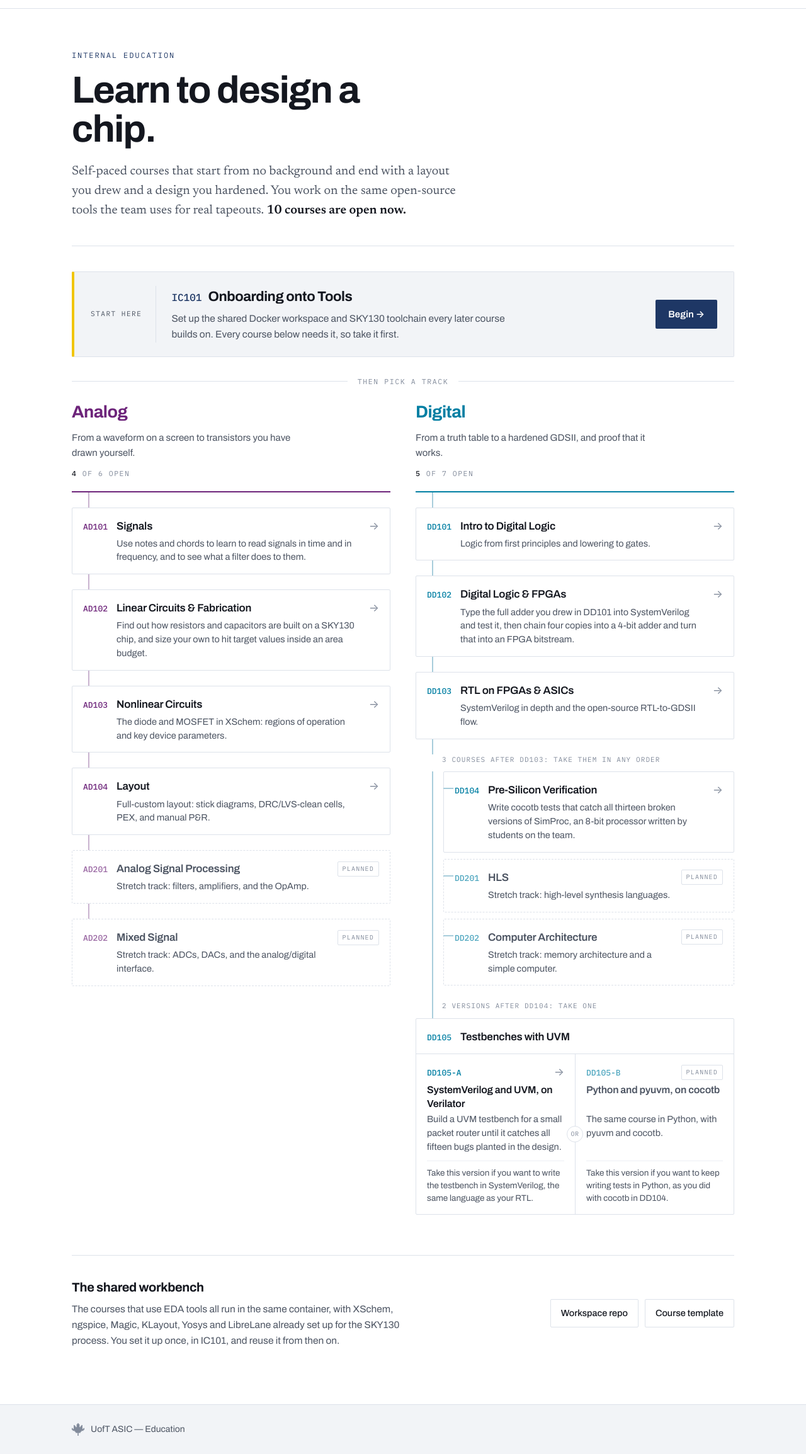
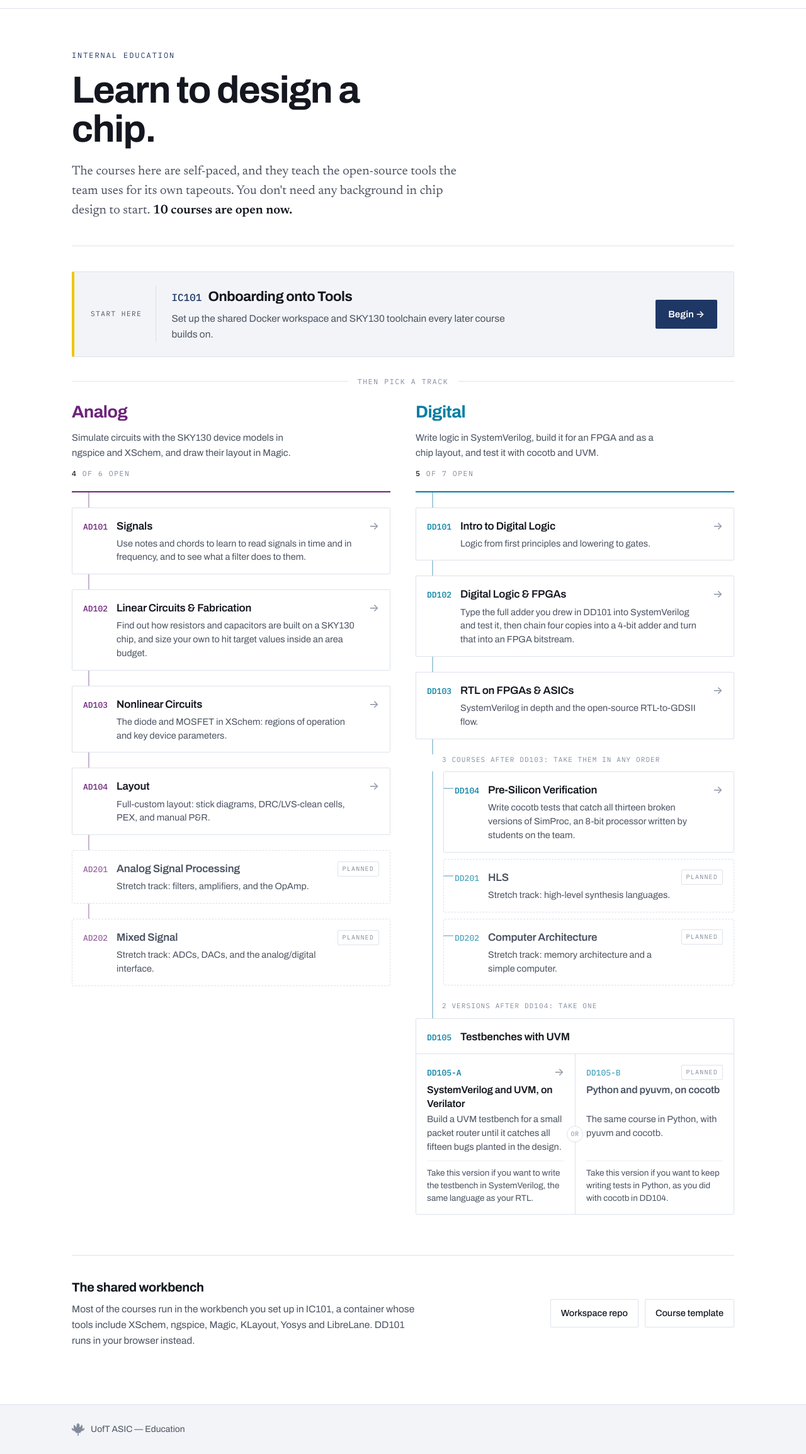
Before and after one commit to uoftasic/edu, a plain HTML site: page index.html in a window 1280 px wide. Shown: the part 49-2358 px from the top of the page at 63% size. Drawn offline with Linux system fonts and the light colour scheme.

Commit message:
Hub: plainer hero, gate, track and workbench text
The gate no longer adds "Every course below needs it, so take it first"
after IC101's summary. The "Start here" label already says it, and the
summary said the same thing in its own words. The hero lede, the meta
description and the two track blurbs say what the courses teach rather
than "from X to Y". The workbench paragraph said every course that uses
EDA tools runs in the container. DD101 runs in the browser, so it now
says most of them do and names DD101.

Co-Authored-By: Claude Opus 5.5 <noreply@anthropic.com>

```diff
--- a/index.html
+++ b/index.html
@@ -4,7 +4,7 @@
 <meta charset="utf-8">
 <meta name="viewport" content="width=device-width, initial-scale=1">
 <title>Education &mdash; UofT ASIC</title>
-<meta name="description" content="Self-paced courses that take you from no background to a chip design you hardened yourself, on the open-source tools the team uses.">
+<meta name="description" content="Self-paced courses from the UofT ASIC Team on designing analog and digital chips, and the boards they sit on, with open-source tools.">
 <link rel="preconnect" href="https://fonts.googleapis.com">
 <link rel="preconnect" href="https://fonts.gstatic.com" crossorigin>
 <link rel="stylesheet" href="https://fonts.googleapis.com/css2?family=Archivo:wdth,wght@62..125,400..800&amp;family=IBM+Plex+Mono:wght@400;500&amp;family=Newsreader:ital,opsz,wght@0,6..72,400..700;1,6..72,400..700&amp;display=swap">
@@ -233,16 +233,16 @@ a.variant__link:hover .step__go{color:var(--blue)}
   <section class="hero">
     <p class="hero__eyebrow">Internal education</p>
     <h1>Learn to design a chip.</h1>
-    <p class="hero__lede">Self-paced courses that start from no background and end with a
-      layout you drew and a design you hardened. You work on the same open-source tools the
-      team uses for real tapeouts. <strong>10 courses are open now.</strong></p>
+    <p class="hero__lede">The courses here are self-paced, and they teach the open-source tools
+      the team uses for its own tapeouts. You don't need any background in chip design to
+      start. <strong>10 courses are open now.</strong></p>
   </section>
 
   <section class="gate" aria-labelledby="gate-h">
     <p class="gate__badge">Start here</p>
     <div class="gate__body">
       <h2 id="gate-h"><span class="gate__code">IC101</span>Onboarding onto Tools</h2>
-      <p>Set up the shared Docker workspace and SKY130 toolchain every later course builds on. Every course below needs it, so take it first.</p>
+      <p>Set up the shared Docker workspace and SKY130 toolchain every later course builds on.</p>
     </div>
     <a class="gate__cta" href="https://uoftasic.com/ic101/">Begin &rarr;</a>
   </section>
@@ -253,7 +253,7 @@ a.variant__link:hover .step__go{color:var(--blue)}
   <section class="track track--analog" aria-labelledby="track-analog">
     <header class="track__head">
       <h2 class="track__name" id="track-analog">Analog</h2>
-      <p class="track__blurb">From a waveform on a screen to transistors you have drawn yourself.</p>
+      <p class="track__blurb">Simulate circuits with the SKY130 device models in ngspice and XSchem, and draw their layout in Magic.</p>
       <p class="track__count"><span class="track__n">4</span> of 6 open</p>
     </header>
     <ol class="ladder">
@@ -280,7 +280,7 @@ a.variant__link:hover .step__go{color:var(--blue)}
   <section class="track track--digital" aria-labelledby="track-digital">
     <header class="track__head">
       <h2 class="track__name" id="track-digital">Digital</h2>
-      <p class="track__blurb">From a truth table to a hardened GDSII, and proof that it works.</p>
+      <p class="track__blurb">Write logic in SystemVerilog, build it for an FPGA and as a chip layout, and test it with cocotb and UVM.</p>
       <p class="track__count"><span class="track__n">5</span> of 7 open</p>
     </header>
     <ol class="ladder">
@@ -308,9 +308,9 @@ a.variant__link:hover .step__go{color:var(--blue)}
   <section class="tools">
     <div>
       <h2>The shared workbench</h2>
-      <p>The courses that use EDA tools all run in the same container, with XSchem, ngspice,
-        Magic, KLayout, Yosys and LibreLane already set up for the SKY130 process. You set it
-        up once, in IC101, and reuse it from then on.</p>
+      <p>Most of the courses run in the workbench you set up in IC101, a container whose
+        tools include XSchem, ngspice, Magic, KLayout, Yosys and LibreLane. DD101 runs in your
+        browser instead.</p>
     </div>
     <div class="tools__links">
       <a class="btn" href="https://github.com/uoftasic/workspace">Workspace repo</a>
```
Also changed, not shown: 1 other file.
